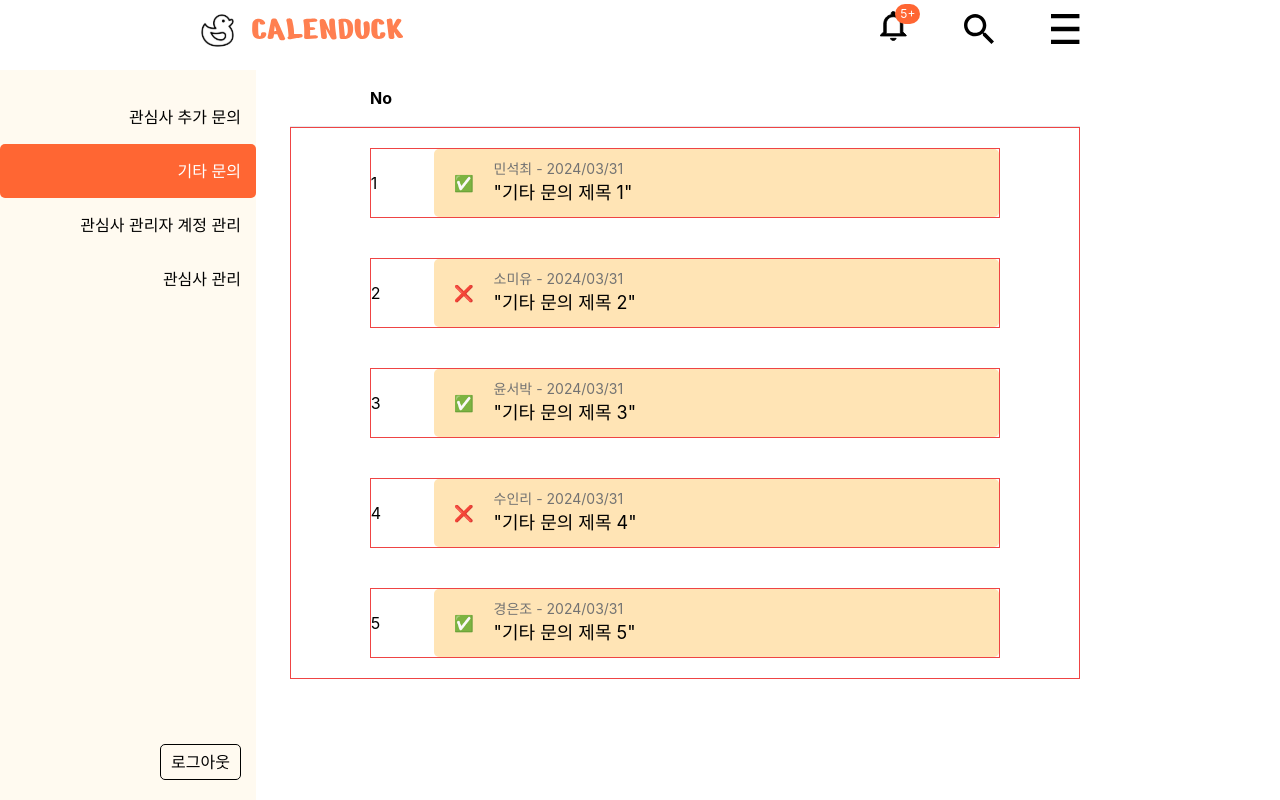
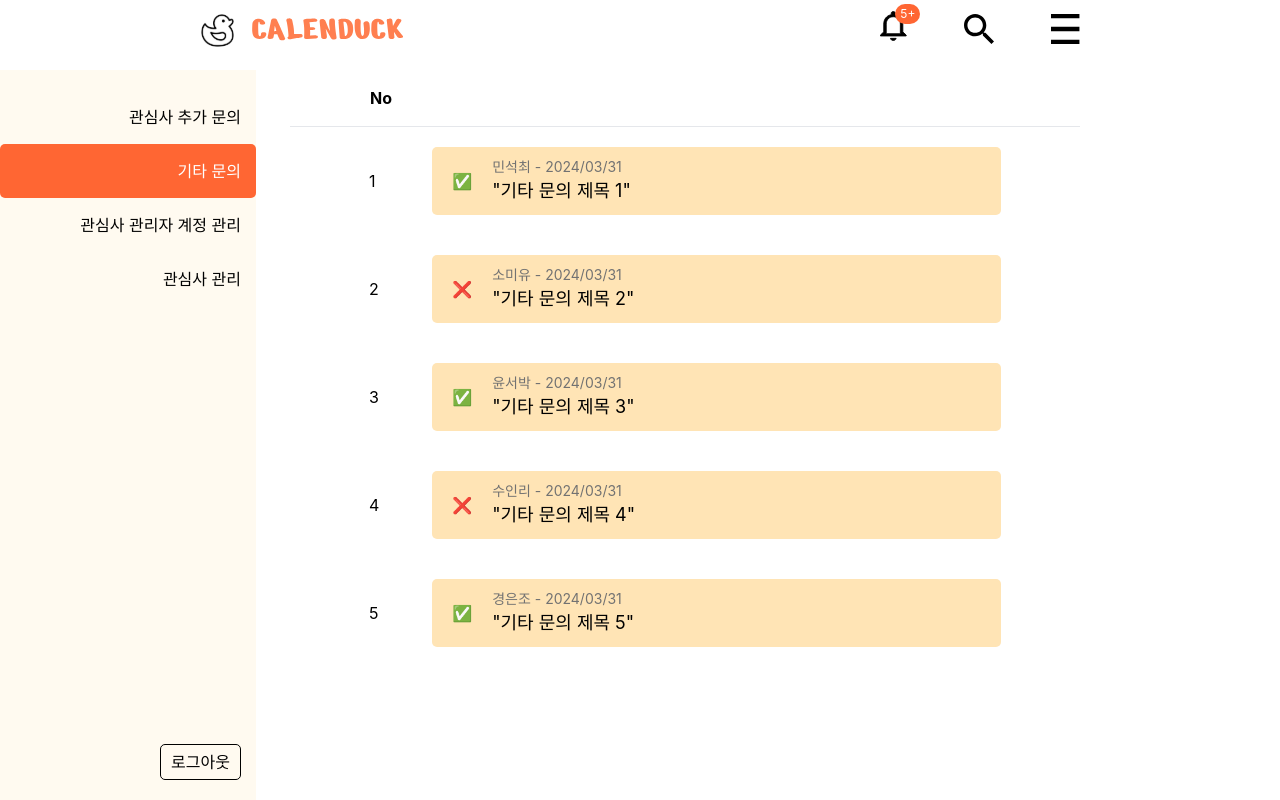
Before and after one commit to Stageus/CalenDuck-homepage, a React (Create React App) app: page /manageEtcRequests in a window 1280 px wide. Built offline with nearby package versions, Linux system fonts and the light colour scheme.

Commit message:
seperate SubmitNewManagerBtn, DeleteManagerBtn from ManageItem

```diff
--- a/src/pages/ManageEtcRequestPage.tsx
+++ b/src/pages/ManageEtcRequestPage.tsx
@@ -75,7 +75,7 @@ const ManageEtcRequestPage = () => {
               </th>
             </tr>
           </thead>
-          <tbody className="flex flex-col items-center border border-red-500">
+          <tbody className="flex flex-col items-center">
             {dummyData.map((elem) => {
               return <RequestItem key={elem.id} data={elem} />;
             })}
--- a/src/pages/ManageManagersPage.tsx
+++ b/src/pages/ManageManagersPage.tsx
@@ -3,10 +3,8 @@ import { useLocation } from "react-router-dom";
 
 import HeaderItem from "shared/components/HeaderItem";
 import MasterSidebar from "widgets/masterSidebar/MasterSidebar";
-import ManageItem from "widgets/ManageItem";
-
-import minus from "shared/imgs/minus.svg";
-import plus from "shared/imgs/plus.svg";
+import ManageItem from "widgets/manageManagers/ManageItem";
+import NewManagerItem from "widgets/manageManagers/NewManagerItem";
 
 // 관심사 관리자(매니저) 계정 관리 페이지
 const ManageManagersPage = () => {
@@ -38,6 +36,41 @@ const ManageManagersPage = () => {
       managerNickname: "경은조",
       subject: "뮤지컬",
     },
+    {
+      id: 5,
+      managerNickname: "경은조",
+      subject: "뮤지컬",
+    },
+    {
+      id: 5,
+      managerNickname: "경은조",
+      subject: "뮤지컬",
+    },
+    {
+      id: 5,
+      managerNickname: "경은조",
+      subject: "뮤지컬",
+    },
+    {
+      id: 5,
+      managerNickname: "경은조",
+      subject: "뮤지컬",
+    },
+    {
+      id: 5,
+      managerNickname: "경은조",
+      subject: "뮤지컬",
+    },
+    {
+      id: 5,
+      managerNickname: "경은조",
+      subject: "뮤지컬",
+    },
+    {
+      id: 5,
+      managerNickname: "경은조",
+      subject: "뮤지컬",
+    },
   ];
 
   return (
@@ -51,20 +84,20 @@ const ManageManagersPage = () => {
       {/* 관심사 관리자(매니저) 계정 리스트 */}
       <section className="mt-[70px] ml-[90px]">
         <table className="min-w-full bg-white">
-          <thead className="w-[100%] border border-red-500">
+          <thead className="w-[100%]">
             <tr className="w-[80%] px-[10%] flex justify-start border-b border-gray-200">
-              <th className="w-[10%] px-[10px] py-4 border border-blue-500">
+              <th className="w-[10%] py-4">
                 <div className="flex justify-start">No</div>
               </th>
-              <th className="w-[30%] px-[10px] py-4 border border-blue-500">
+              <th className="w-[30%] py-4">
                 <div className="flex justify-start px-2">관리자 닉네임</div>
               </th>
-              <th className="w-[50%] px-[10px] py-4 border border-blue-500">
+              <th className="w-[50%] py-4">
                 <div className="flex justify-start px-2">관심사</div>
               </th>
             </tr>
           </thead>
-          <tbody className="w-[100%] flex flex-col border border-red-500">
+          <tbody className="w-[100%] h-[65vh] overflow-y-auto flex flex-col">
             {dummyData.map((elem) => {
               return <ManageItem key={elem.id} data={elem} />;
             })}
@@ -73,36 +106,7 @@ const ManageManagersPage = () => {
       </section>
 
       {/* 새로운 관심사 관리자(매니저) 입력란 */}
-      <section className="fixed bottom-[90px] ml-[90px] w-[calc(100vw-500px)]">
-        <table className="min-w-full">
-          <thead className="w-[100%] border border-red-500 bg-subColor">
-            <tr className="w-[100%] px-[10%] flex justify-between items-center my-[10px] border border-green-500">
-              <div className="flex w-[80%]">
-                <div className="w-[10%] px-[10px] py-4 border border-blue-500 flex justify-start items-center">
-                  + NEW
-                </div>
-                <input
-                  placeholder="닉네임 입력"
-                  className="flex w-[30%] px-[10px] py-2 m-2 justify-start "
-                />
-                <input
-                  placeholder="관심사 입력"
-                  className="flex w-[50%] px-[10px] py-2 m-2 justify-start"
-                />
-              </div>
-
-              <th className="w-[15%] border border-blue-500 flex justify-between px-[10px]">
-                <button>
-                  <img src={minus} alt="minu" />
-                </button>
-                <button>
-                  <img src={plus} alt="plus" />
-                </button>
-              </th>
-            </tr>
-          </thead>
-        </table>
-      </section>
+      <NewManagerItem />
     </>
   );
 };
--- a/src/widgets/ManageItem.tsx
+++ /dev/null
@@ -1,46 +0,0 @@
-import React from "react";
-
-import edit from "shared/imgs/edit.svg";
-import remove from "shared/imgs/remove.svg";
-
-interface ManageItemProps {
-  data: {
-    id: number;
-    managerNickname?: string;
-    subject: string;
-  };
-}
-
-const ManageItem: React.FC<ManageItemProps> = (props) => {
-  const { id, managerNickname, subject } = props.data;
-
-  return (
-    <tr className="w-[100%] px-[10%] flex justify-between my-[10px] border border-green-500">
-      <div className="flex w-[80%]">
-        <th className="w-[10%] px-[10px] py-4 border border-blue-500">
-          <div className="flex justify-start">{id}</div>
-        </th>
-        {managerNickname && (
-          <th className="w-[30%] px-[10px] py-4 border border-blue-500">
-            <div className="flex justify-start px-2">{managerNickname}</div>
-          </th>
-        )}
-
-        <th className="w-[50%] px-[10px] py-4 border border-blue-500">
-          <div className="flex justify-start px-2">{subject}</div>
-        </th>
-      </div>
-
-      <th className="w-[15%] border border-blue-500 flex justify-between px-[10px]">
-        <button>
-          <img src={edit} alt="수정" />
-        </button>
-        <button>
-          <img src={remove} alt="삭제" />
-        </button>
-      </th>
-    </tr>
-  );
-};
-
-export default ManageItem;
--- a/src/widgets/RequestItem.tsx
+++ b/src/widgets/RequestItem.tsx
@@ -30,7 +30,7 @@ const RequestItem: React.FC<RequestItemProps> = (props) => {
   };
 
   return (
-    <div className="w-[80%] flex justify-between m-[20px] items-center border border-red-500">
+    <div className="w-[80%] flex justify-between m-[20px] items-center">
       <span className="w-[5%]">{id}</span>
       <article className="w-[90%] h-fit bg-tagColor rounded-[5px] p-[10px]">
         <div className="flex justify-between items-center">
--- /dev/null
+++ b/src/widgets/manageManagers/DeleteManagerBtn.tsx
@@ -0,0 +1,13 @@
+import React from "react";
+
+import remove from "shared/imgs/remove.svg";
+
+const DeleteManagerBtn = () => {
+  return (
+    <button>
+      <img src={remove} alt="삭제" />
+    </button>
+  );
+};
+
+export default DeleteManagerBtn;
--- /dev/null
+++ b/src/widgets/manageManagers/ManageItem.tsx
@@ -0,0 +1,68 @@
+import React, { useState, useRef } from "react";
+
+import edit from "shared/imgs/edit.svg";
+import DeleteManagerBtn from "widgets/manageManagers/DeleteManagerBtn";
+import SubmitNewManagerBtn from "widgets/manageManagers/SubmitNewManagerBtn";
+
+interface ManageItemProps {
+  data: {
+    id: number;
+    managerNickname?: string;
+    subject: string;
+  };
+}
+
+const ManageItem: React.FC<ManageItemProps> = (props) => {
+  const { id, managerNickname, subject } = props.data;
+
+  // 수정하기 버튼 클릭 시
+  // 1. managerNickname input이 editable하게 됨
+  // 2. 기존 수정&삭제 버튼이 완료 버튼으로 변경됨
+  const nicknameRef = useRef<HTMLInputElement>(null);
+  const [editing, setEditing] = useState<boolean>(false);
+  const editManagerEvent = () => {
+    setEditing(!editing);
+  };
+
+  return (
+    <tr className="w-[100%] px-[10%] my-[10px] flex justify-between">
+      <div className="flex w-[80%]">
+        <th className="w-[10%] px-[10px] py-4">
+          <div className="flex justify-start">{id}</div>
+        </th>
+        {editing ? (
+          <input
+            type="text"
+            className="w-[25%] px-[10px] py-4 mx-[10px] border border-alertColor outline-alertColor bg-transparent"
+            ref={nicknameRef}
+            defaultValue={managerNickname}
+            maxLength={20}
+          />
+        ) : (
+          <th className="w-[30%] px-[10px] py-4">
+            <div className="flex justify-start px-2">{managerNickname}</div>
+          </th>
+        )}
+
+        <th className="w-[50%] px-[10px] py-4">
+          <div className="flex justify-start px-2">{subject}</div>
+        </th>
+      </div>
+
+      {editing ? (
+        <th className="w-[15%] flex justify-center px-[10px]">
+          <SubmitNewManagerBtn />
+        </th>
+      ) : (
+        <th className="w-[15%] flex justify-between px-[10px]">
+          <button onClick={editManagerEvent}>
+            <img src={edit} alt="수정" />
+          </button>
+          <DeleteManagerBtn />
+        </th>
+      )}
+    </tr>
+  );
+};
+
+export default ManageItem;
--- /dev/null
+++ b/src/widgets/manageManagers/NewManagerItem.tsx
@@ -0,0 +1,40 @@
+import React from "react";
+
+import minus from "shared/imgs/minus.svg";
+import plus from "shared/imgs/plus.svg";
+
+// 새로운 관심사 관리자(매니저) 입력란
+const NewManagerItem = () => {
+  return (
+    <section className="fixed bottom-[50px] ml-[90px] w-[calc(100vw-500px)]">
+      <table className="min-w-full">
+        <thead className="w-[100%] bg-tagColor">
+          <tr className="w-[100%] px-[10%] flex justify-between items-center my-[10px]">
+            <div className="flex w-[80%]">
+              <div className="w-[10%] px-[10px] py-4 flex justify-start items-center">NEW</div>
+              <input
+                placeholder="닉네임 입력"
+                className="flex w-[30%] px-[10px] m-2 justify-start "
+              />
+              <input
+                placeholder="관심사 입력"
+                className="flex w-[50%] px-[10px] m-2 justify-start"
+              />
+            </div>
+
+            <th className="w-[15%] flex justify-between px-[10px]">
+              <button>
+                <img src={minus} alt="minu" />
+              </button>
+              <button>
+                <img src={plus} alt="plus" />
+              </button>
+            </th>
+          </tr>
+        </thead>
+      </table>
+    </section>
+  );
+};
+
+export default NewManagerItem;
--- /dev/null
+++ b/src/widgets/manageManagers/SubmitNewManagerBtn.tsx
@@ -0,0 +1,14 @@
+import React from "react";
+
+import finish from "shared/imgs/finish.svg";
+
+// 수정된 manager 닉네임 PUT api 연결
+const SubmitNewManagerBtn = () => {
+  return (
+    <button>
+      <img src={finish} alt="제출하기" />
+    </button>
+  );
+};
+
+export default SubmitNewManagerBtn;
```
